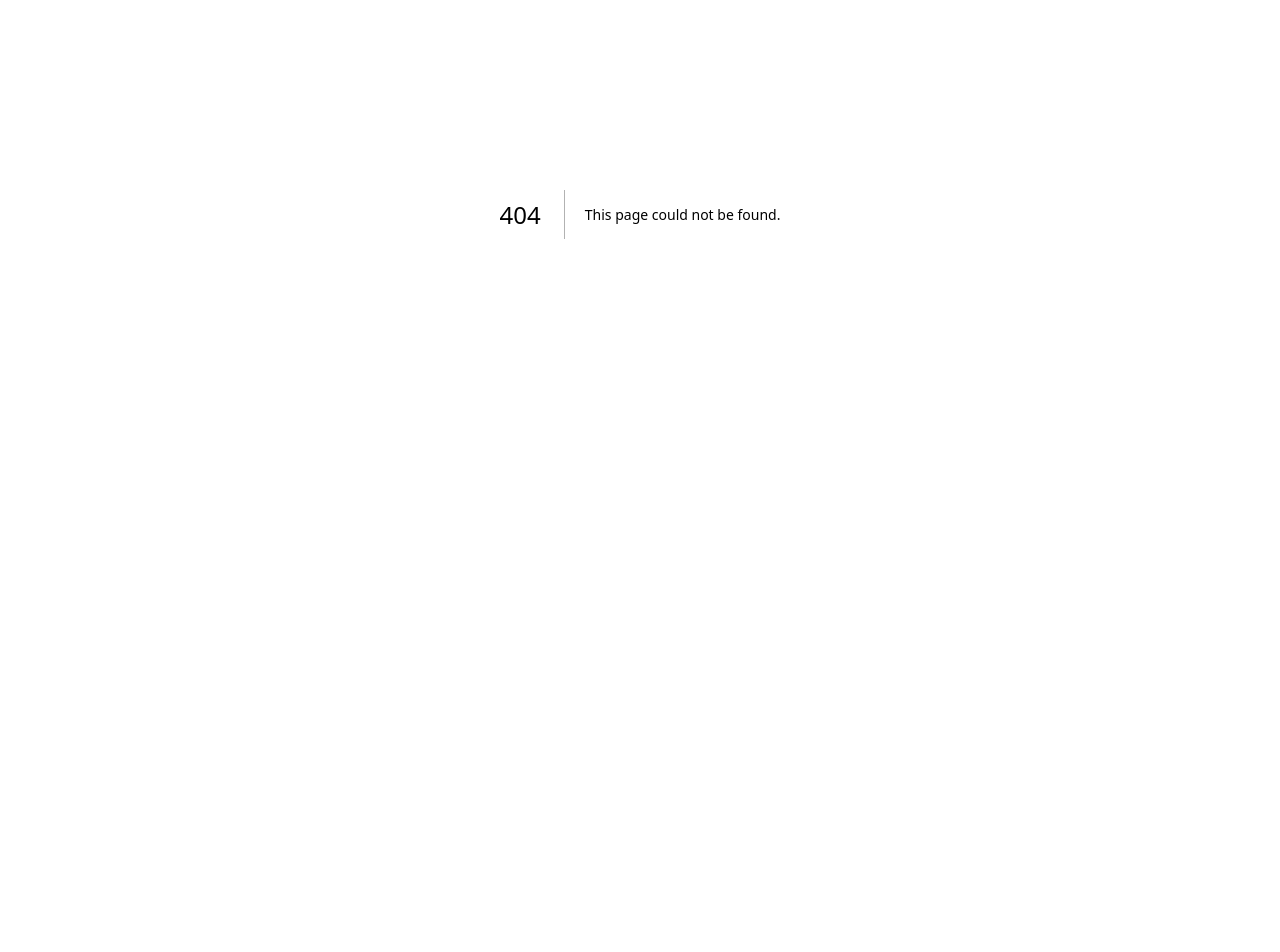
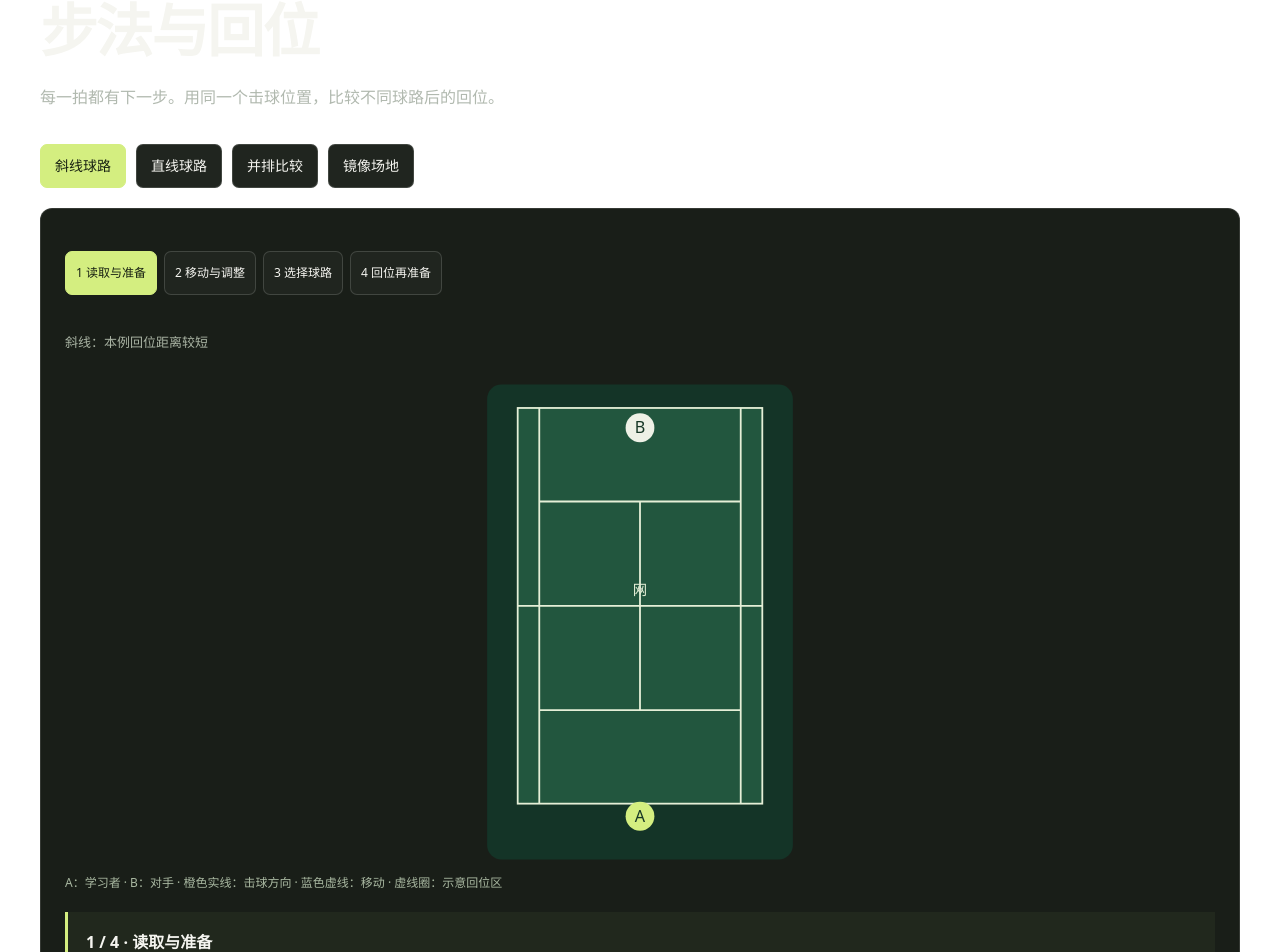
Before and after one commit to stevenchendan/Tennis-Agent, a Next.js app in the folder frontend/: page /development/movement in a window 1280 px wide. Before the commit this address had no page. Shown: the part 186-1138 px from the top of the page. Before the commit the page ends 800 px from the top, so only its background shows below. Built offline with nearby package versions, Linux system fonts and the light colour scheme.

Commit message:
feat(coaching): add interactive movement and recovery lab (#14)

```diff
--- /dev/null
+++ b/frontend/scripts/coaching/check-movement.cjs
@@ -0,0 +1,33 @@
+const { chromium } = require(process.env.PLAYWRIGHT_MODULE || "playwright");
+const assert = require("node:assert/strict");
+(async () => {
+  const browser = await chromium.launch({ headless: true, executablePath: process.env.BROWSER_PATH || "C:/Program Files (x86)/Microsoft/Edge/Application/msedge.exe" });
+  try {
+    const page = await browser.newPage({ viewport: { width: 1440, height: 1000 } });
+    const errors = []; page.on("pageerror", e => errors.push(e.message));
+    await page.goto((process.env.BASE_URL || "http://127.0.0.1:3010") + "/development/movement");
+    const slider = page.getByRole("slider", { name: "步骤进度" });
+    assert.equal(await slider.inputValue(), "0");
+    await slider.focus(); await slider.press("ArrowRight"); assert.equal(await slider.inputValue(), "1");
+    await page.getByRole("button", { name: "4 回位再准备" }).click();
+    const position = () => page.locator('[data-player="A"]').first().getAttribute("cx");
+    const cross = Number(await position());
+    await page.getByRole("button", { name: "直线球路", exact: true }).click();
+    assert.notEqual(Number(await position()), cross);
+    const straight = Number(await position());
+    await page.getByRole("button", { name: "镜像场地" }).click(); assert.equal(Number(await position()), 190 - straight);
+    await page.getByRole("button", { name: "并排比较" }).click(); assert.equal(await page.getByRole("img", { name: /斜线：|直线：/ }).count(), 2);
+    await page.screenshot({ path: "../tmp/pdfs/movement-desktop.png", fullPage: true });
+    await page.getByRole("button", { name: "回到开始" }).click();
+    await page.getByRole("button", { name: "自动分步演示" }).click();
+    await page.waitForFunction(() => document.querySelector('input[type="range"]').value === "3");
+    await page.getByRole("button", { name: "自动分步演示" }).waitFor();
+    await page.emulateMedia({ reducedMotion: "reduce" });
+    await page.getByText(/已遵循减少动态效果偏好/).waitFor();
+    assert(await page.getByRole("button", { name: "自动分步演示" }).isDisabled());
+    await page.setViewportSize({ width: 390, height: 844 });
+    assert(await page.evaluate(() => document.documentElement.scrollWidth <= innerWidth));
+    assert.deepEqual(errors, []);
+    console.log("PASS movement: keyboard steps, different recovery targets, mirror, comparison, playback stops, reduced motion, mobile layout.");
+  } finally { await browser.close(); }
+})().catch(e => { console.error(e); process.exitCode = 1; });
--- /dev/null
+++ b/frontend/src/app/development/movement/page.tsx
@@ -0,0 +1,3 @@
+import MovementLab from "@/components/coaching/MovementLab";
+export const metadata = { title: "步法与回位 · Tennis Agent" };
+export default function Page() { return <MovementLab />; }
--- a/frontend/src/components/coaching/DevelopmentNav.tsx
+++ b/frontend/src/components/coaching/DevelopmentNav.tsx
@@ -5,5 +5,6 @@ export default function DevelopmentNav() {
     <Link className={s.button} href="/lessons">教案库</Link>
     <Link className={s.button} href="/development">能力档案</Link>
     <Link className={s.button} href="/development/pathways">成长路线</Link>
+    <Link className={s.button} href="/development/movement">步法与回位</Link>
   </nav>;
 }
--- a/frontend/src/components/coaching/LessonWorkspace.tsx
+++ b/frontend/src/components/coaching/LessonWorkspace.tsx
@@ -214,6 +214,7 @@ export default function LessonWorkspace({ lesson: l }: { lesson: Lesson }) {
         </div>
         <aside className={`${s.stack} ${s.sidebar}`}>
           <CourtWorkbench key={l.id} lesson={l} />
+          <Link className={s.button} href="/development/movement">学习击球后的步法与回位 ↗</Link>
           <section className={s.panel}>
             <h2>上场前</h2>
             <h3>学员条件</h3>
--- /dev/null
+++ b/frontend/src/components/coaching/MovementLab.tsx
@@ -0,0 +1,80 @@
+"use client";
+import Link from "next/link";
+import { useEffect, useId, useState } from "react";
+import DevelopmentNav from "./DevelopmentNav";
+import SourceNote from "./SourceNote";
+import s from "./coaching.module.css";
+
+const steps = [
+  { name: "读取与准备", cue: "看对手击球信息，在对手触球附近完成分腿准备，保持可向两侧启动。" },
+  { name: "移动与调整", cue: "先移动到来球区域，再用小步调整距离；本例在右侧舒适位置击球。" },
+  { name: "选择球路", cue: "比较斜线与直线把对手带到哪里。只有到位、平衡和来球条件合适时才考虑变线。" },
+  { name: "回位再准备", cue: "根据对手可能的击球位置覆盖回球角度，不机械地跑回同一个点；下一次触球前重新准备。" },
+];
+
+function Court({ cross, step, mirror }: { cross: boolean; step: number; mirror: boolean }) {
+  const arrow = useId().replaceAll(":", "");
+  const x = (value: number) => mirror ? 190 - value : value;
+  const target = cross ? 48 : 140, recovery = cross ? 106 : 82;
+  const playerX = step === 0 ? 95 : step === 3 ? recovery : 140;
+  return <svg viewBox="0 0 190 278" role="img" aria-label={`${cross ? "斜线" : "直线"}：${steps[step].name}${mirror ? "，镜像" : ""}`} style={{ width: "100%", maxHeight: 500 }}>
+    <defs><marker id={arrow} viewBox="0 0 10 10" refX="8" refY="5" markerWidth="5" markerHeight="5" orient="auto-start-reverse"><path d="M0 0L10 5L0 10Z" fill="#edb97a" /></marker></defs>
+    <rect x="10" y="7" width="170" height="264" rx="8" fill="#143427" />
+    <rect x="27" y="20" width="136" height="220" fill="#22563e" stroke="#e5efd7" />
+    <path d="M39 20V240M151 20V240M39 72H151M39 188H151M95 72V188M27 130H163" stroke="#e5efd7" fill="none" />
+    <text x="95" y="124" textAnchor="middle" fill="#e5efd7" fontSize="8">网</text>
+    {step >= 1 && <path d={`M${x(95)} 246L${x(140)} 230`} stroke="#a7ddea" strokeDasharray="3 3" fill="none" />}
+    {step >= 2 && <path d={`M${x(140)} 230L${x(target)} 43`} stroke="#edb97a" strokeWidth="2" markerEnd={`url(#${arrow})`} fill="none" />}
+    {step === 3 && <>
+      <ellipse cx={x(recovery)} cy="247" rx="14" ry="10" fill="#d4ee8033" stroke="#d4ee80" strokeDasharray="3 2" />
+      <path d={`M${x(140)} 230L${x(recovery)} 247`} stroke="#a7ddea" strokeWidth="2" strokeDasharray="3 3" fill="none" />
+    </>}
+    <circle cx={x(step >= 2 ? target : 95)} cy="31" r="8" fill="#eef1e6" /><text x={x(step >= 2 ? target : 95)} y="34" textAnchor="middle" fontSize="9" fill="#163726">B</text>
+    <circle data-player="A" cx={x(playerX)} cy={step === 1 || step === 2 ? 230 : 247} r="8" fill="#d4ee80" /><text x={x(playerX)} y={step === 1 || step === 2 ? 233 : 250} textAnchor="middle" fontSize="9" fill="#163726">A</text>
+  </svg>;
+}
+
+export default function MovementLab() {
+  const [step, setStep] = useState(0), [cross, setCross] = useState(true), [mirror, setMirror] = useState(false);
+  const [compare, setCompare] = useState(false), [playing, setPlaying] = useState(false), [reduced, setReduced] = useState(false);
+  useEffect(() => {
+    const media = window.matchMedia("(prefers-reduced-motion: reduce)");
+    const update = () => { setReduced(media.matches); if (media.matches) setPlaying(false); };
+    update(); media.addEventListener("change", update); return () => media.removeEventListener("change", update);
+  }, []);
+  useEffect(() => {
+    if (!playing) return;
+    if (step === 3) { setPlaying(false); return; }
+    const timer = setTimeout(() => setStep(n => Math.min(3, n + 1)), 1600);
+    return () => clearTimeout(timer);
+  }, [playing, step]);
+  function select(n: number) { setPlaying(false); setStep(n); }
+  return <main className={s.shell}>
+    <DevelopmentNav />
+    <header className={s.hero}><p className={s.eyebrow}>Read / Move / Hit / Recover</p><h1>步法与回位</h1><p>每一拍都有下一步。用同一个击球位置，比较不同球路后的回位。</p></header>
+    <div className={s.row} style={{ marginBottom: 20 }}>
+      <button className={s.button} aria-pressed={cross} onClick={() => { setCross(true); setPlaying(false); }}>斜线球路</button>
+      <button className={s.button} aria-pressed={!cross} onClick={() => { setCross(false); setPlaying(false); }}>直线球路</button>
+      <button className={s.button} aria-pressed={compare} onClick={() => setCompare(!compare)}>并排比较</button>
+      <button className={s.button} aria-pressed={mirror} onClick={() => setMirror(!mirror)}>镜像场地</button>
+    </div>
+    <section className={s.panel}>
+      <div className={s.phaseNav} aria-label="回位步骤">{steps.map((item, i) => <button key={item.name} className={s.button} aria-pressed={step === i} onClick={() => select(i)}>{i + 1} {item.name}</button>)}</div>
+      <div style={{ display: "grid", gridTemplateColumns: compare ? "repeat(auto-fit, minmax(220px, 1fr))" : "1fr", gap: 20 }}>
+        {(compare ? [true, false] : [cross]).map(value => <figure key={String(value)} style={{ margin: 0 }}><figcaption className={s.count}>{value ? "斜线：本例回位距离较短" : "直线：本例需要更多横向回位"}</figcaption><Court cross={value} step={step} mirror={mirror} /></figure>)}
+      </div>
+      <p className={s.small}>A：学习者 · B：对手 · 橙色实线：击球方向 · 蓝色虚线：移动 · 虚线圈：示意回位区</p>
+      <div className={s.cue} aria-live="polite"><strong>{step + 1} / 4 · {steps[step].name}</strong><p>{steps[step].cue}</p></div>
+      <label className={s.field}>步骤进度<input aria-label="步骤进度" type="range" min="0" max="3" step="1" value={step} onChange={e => select(Number(e.target.value))} /></label>
+      <div className={s.row}>
+        <button className={s.button} disabled={step === 0} onClick={() => select(step - 1)}>上一步</button>
+        <button className={s.button} disabled={step === 3} onClick={() => select(step + 1)}>下一步</button>
+        <button className={s.button} disabled={reduced} onClick={() => { if (step === 3) setStep(0); setPlaying(!playing); }}>{playing ? "暂停演示" : "自动分步演示"}</button>
+        <button className={s.button} onClick={() => select(0)}>回到开始</button>
+      </div>
+      {reduced && <p className={s.small}>已遵循减少动态效果偏好，请用步骤按钮或方向键控制进度。</p>}
+    </section>
+    <section className={s.info}><h2>把示意带到练习中</h2><p>先固定慢速喂球，观察击球后是否重新准备；再交替斜线与直线，让学员说出对手下一球可能打向哪里。</p><p>回位区和人物位置是项目绘制的教学示意，并非精确最优站位或连续回合追踪。实际位置随来球、球速、角度与个人能力变化。</p><div className={s.row}>{[["006", "击球后回家"], ["024", "到位之后再击球"], ["065", "被拉出边线后的恢复"]].map(([id, name]) => <Link className={s.button} key={id} href={`/lessons/${id}`}>{name} ↗</Link>)}</div></section>
+    <SourceNote pages="46、61、155" />
+  </main>;
+}
```
Also changed, not shown: 1 other file (tests, documents, lock files or other folders).
